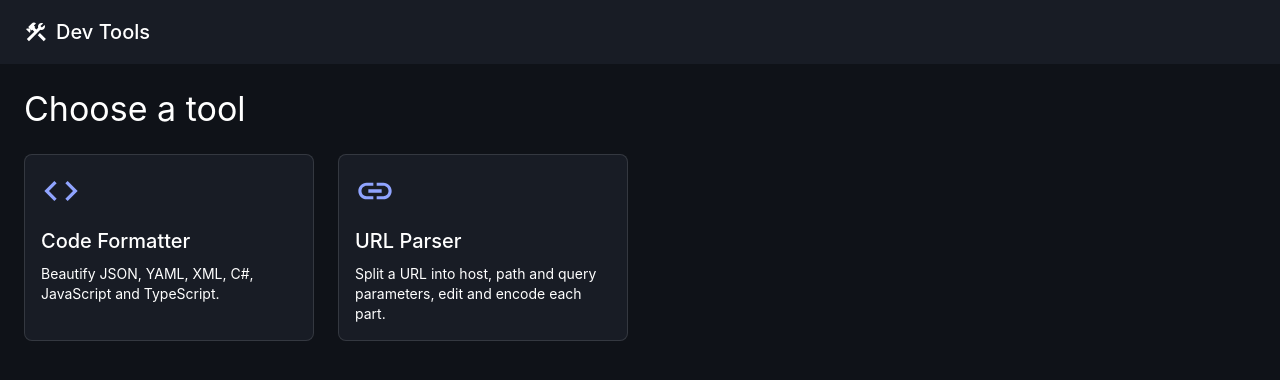
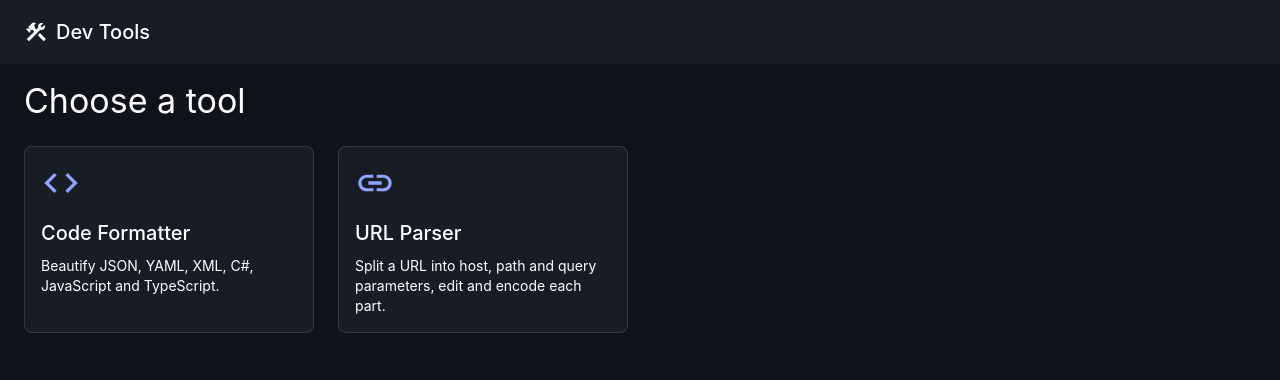
Before and after one commit to andriizelyk/Tools, a React (Vite) app: page /#/ in a window 1280 px wide. Shown: the top 380 px of the page. Built offline with nearby package versions, Linux system fonts and the light colour scheme.

Commit message:
vertical alignment enhanced too

```diff
--- a/src/styles/global.css
+++ b/src/styles/global.css
@@ -22,7 +22,7 @@ body {
 .app-main {
   max-width: var(--content-width);
   margin: 0 auto;
-  padding: var(--space-md) var(--space-md) var(--space-lg);
+  padding: var(--space-sm) var(--space-md) var(--space-md);
 }
 
 .page-header {
--- a/src/tools/formatter/FormatterPage.css
+++ b/src/tools/formatter/FormatterPage.css
@@ -27,7 +27,8 @@
 
 /* Panes fill the remaining viewport height instead of a fixed row count. */
 .code-pane textarea {
-  height: calc(100vh - 26rem) !important;
+  height: calc(100vh - 23rem) !important;
+  height: calc(100dvh - 23rem) !important;
   min-height: 20rem;
   resize: vertical;
 }
```
